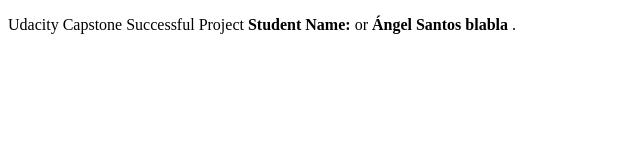
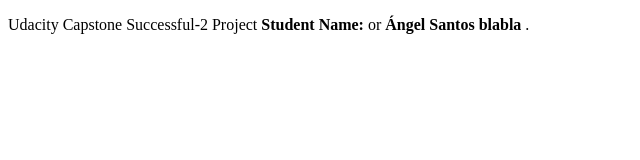
Before and after one commit to asantosnav/capstone, a plain HTML site: page index.html in a window 1280 px wide. Shown: the full height of the page, 0-640 px from the left. Drawn offline with Linux system fonts and the light colour scheme.

Commit message:
successfull-2

```diff
--- a/index.html
+++ b/index.html
@@ -4,6 +4,6 @@
         <title>Static HTML Site</title>
       </head>
       <body>
-        <p>Udacity Capstone Successful Project <strong>Student Name: </strong> or <strong>Ángel Santos blabla </strong>.</p>
+        <p>Udacity Capstone Successful-2 Project <strong>Student Name: </strong> or <strong>Ángel Santos blabla </strong>.</p>
       </body>
     </html>
```
